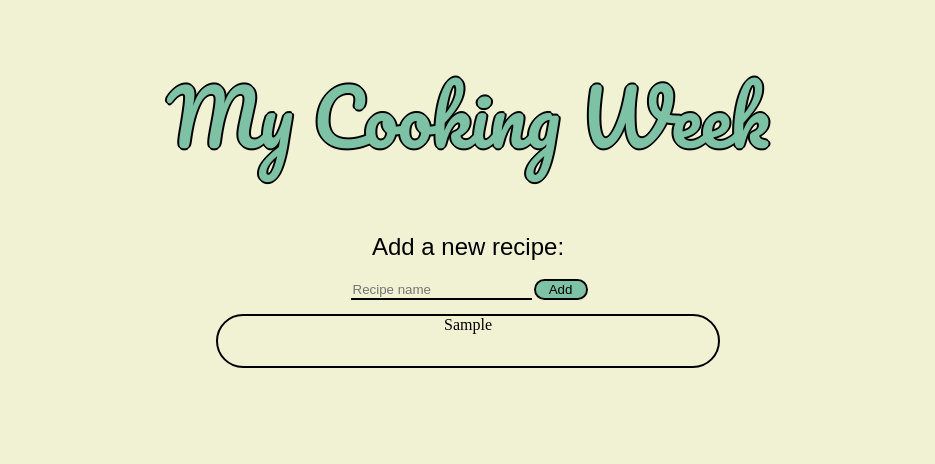
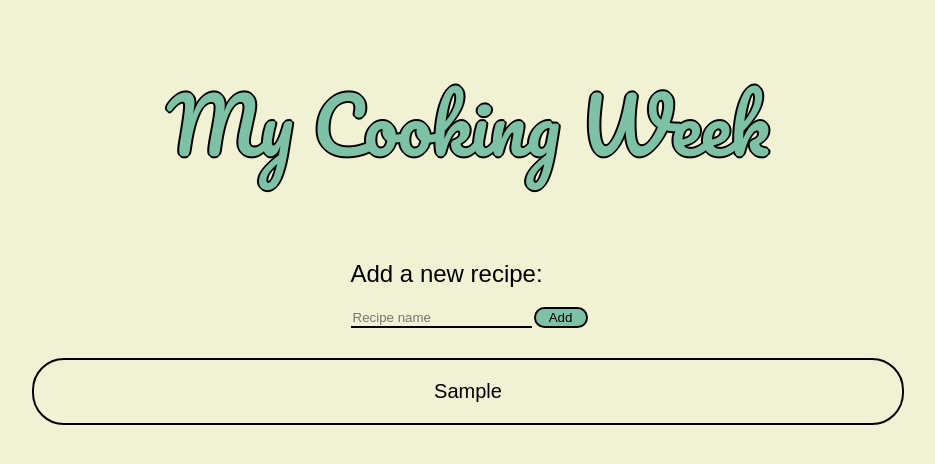
Before and after one commit to ShadowLauw/MyCookingWeek, a plain HTML site: page web/index.html in a window 1280 px wide. Both pictures are taken after typing "Sample" into the empty fields and a click on the input "Add". Shown: the whole page, without its empty margins (172-1107 px from the left). Drawn offline with Linux system fonts and the light colour scheme; a web font is replaced by a local one.

Commit message:
Flex components + styling + recipes added at the top

```diff
--- a/web/scripts/main.js
+++ b/web/scripts/main.js
@@ -5,11 +5,15 @@ recipeForm.addEventListener("submit", e => {
 });
 
 function addRecipe() {
-    const newRecipe = document.createElement("div");
-    const recipeTitle = document.createElement("p");
-    recipeTitle.textContent = document.getElementById("recipe-box").value;
-    newRecipe.id = "recipe";
-    newRecipe.appendChild(recipeTitle);
-    document.getElementById("recipes").appendChild(newRecipe);
+    const title = document.getElementById("recipe-box").value;
+    if (title) {
+        const newRecipe = document.createElement("div");
+        const recipeTitle = document.createElement("p");
+        recipeTitle.textContent = title;
+        newRecipe.id = "recipe";
+        newRecipe.appendChild(recipeTitle);
+        const recipes = document.getElementById("recipes");
+        recipes.insertBefore(newRecipe, recipes.firstChild);
+    }
     recipeForm.reset();
 }
--- a/web/styles/main.css
+++ b/web/styles/main.css
@@ -3,8 +3,9 @@ html {
 }
 
 body {
-    text-align: center;
-    margin: auto;
+    display: flex;
+    flex-direction: column;
+    align-items: center;
 }
 
 h1 {
@@ -14,6 +15,7 @@ h1 {
     font-style: normal;
     color: #7DC2A5;
     text-shadow: -2px 0 black, 0 2px black, 2px 0 black, 0 -2px black;
+    text-align: center;
 }
 
 h2 {
@@ -42,9 +44,18 @@ h2 {
 
 #recipe {
     border: none;
-    border-radius: 25px;
+    border-radius: 30px;
     outline: 2px solid black;
-    width: 500px;
-    height: 50px;
-    margin: auto;
+    display: flex;
+    justify-content: center;
+    margin: 2rem;
+    padding: 0 25rem;
 }
+
+#recipe > p {
+    font-family: "Moderustic", sans-serif;
+    font-optical-sizing: auto;
+    font-weight: 300;
+    font-style: normal;
+    font-size: 20px;
+}
```
